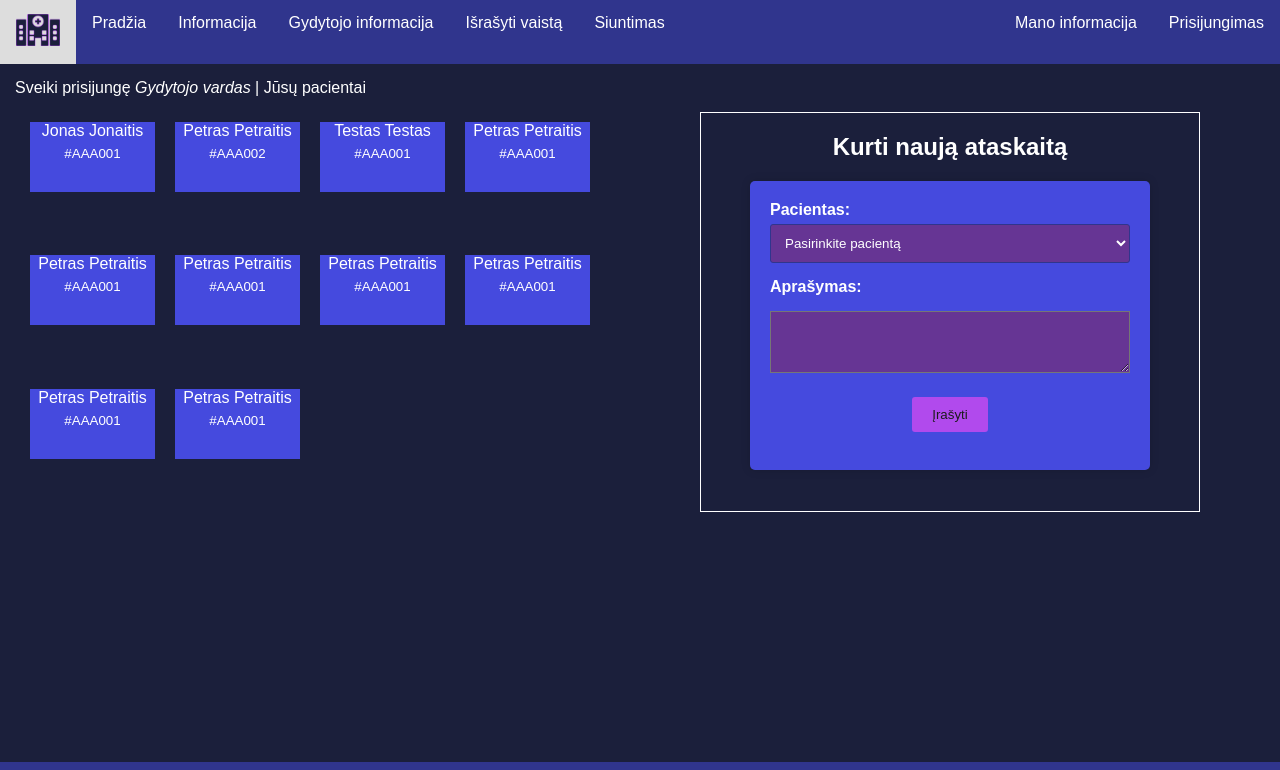
After one commit to MrEchox/ISP-Poliklinika, a PHP site: page /gydytojas.html in a window 1280 px wide. The commit adds this page. Shown: the top 770 px of the page. Run offline with PHP 8.4, Linux system fonts and the light colour scheme.

Commit message:
Gydytojo posistemės html
Pridėtas Gydytojo html.
Iš gydytojo informacijos galima rasti vaisto bei siuntimo puslapius.
Taip pat pridetas naujas "Mano informacija" html
Sukurtas atskiras stylesheet gydytojui

```diff
--- /dev/null
+++ b/gydytojas.css
@@ -0,0 +1,93 @@
+* {
+    margin: 0;
+    padding: 0;
+    box-sizing: border-box;
+}
+
+.welcome{
+    text-align: left;
+    padding: 15px;
+}
+
+.gydytojoInfo{
+    position: relative;
+    display: flex;
+    flex-direction: row;
+    margin: 0 20px;
+    min-height: 400px;
+}
+
+.pacientai{
+    width: 50%;
+    display: flex;
+    flex-wrap: wrap;
+}
+
+.pacientas{
+    position: relative;
+    background-color: var(--primary-color1);
+    padding: 10px 20px 0;
+    margin: 10px;
+    width: 125px;
+    min-height: 50px;
+    max-height: 70px;
+}
+.pacientas a{
+    position: absolute;
+    top: 50%;
+    left: 50%;
+    height: 100%;
+    width: 100%;
+    transform: translate(-50%, -50%);
+    text-decoration: none;
+}
+
+.pacientas a:hover{
+    background-color: var(--secondary-color1);
+}
+
+.ataskaitos{
+    border: solid 1px #fff;
+    position: absolute;
+    top: 0;
+    left: 75%;
+    width: 500px;
+    height: 100%;
+    transform: translateX(-50%);
+
+}
+.ataskaitos h2, .siuntimas h2{
+    padding-top: 20px;
+}
+.ataskaitos form textarea{
+    width: 100%;
+    margin: 10px 0 20px;
+}
+
+.formaVaisto, .formaSiuntimo{
+    padding-bottom: 0;
+}
+
+.formaVaisto label, .formaAtaskaitos label, .formaSiuntimo label{
+    text-align: left;
+}
+
+.information{
+    width: 40%;
+    margin: 0 auto;
+    padding: 20px;
+    display: flex;
+    flex-direction: column;
+}
+
+.asmenineInfo{
+    padding-bottom: 20px;
+}
+
+.profileInfo{
+    display: flex;
+    flex-direction: row;
+    padding: 15px;
+    justify-content: space-between;
+    border-top: solid 1px gray;
+}
--- /dev/null
+++ b/gydytojas.html
@@ -0,0 +1,62 @@
+<!DOCTYPE html>
+<html>
+<head>
+    <title>Pradžia</title>
+    <link rel="stylesheet" href="stylesheet.css">
+    <link rel="stylesheet" href="gydytojas.css">
+</head>
+<body>
+    <!-- NAVBAR -->
+    <div class="navbar">
+        <a class="logo"><img src="LOGO.png" alt="Logo" width="44" height="32"></a>
+        <a href="home.html">Pradžia</a>
+        <a href="info.html">Informacija</a>
+        <a href="gydytojas.html">Gydytojo informacija</a>
+        <a href="vaistas.html">Išrašyti vaistą</a>
+        <a href="siuntimas.html">Siuntimas</a>
+        <a class="right" href="login.html">Prisijungimas</a>
+        <a class="right" href="profile.html">Mano informacija</a>
+    </div>
+
+    <p class="welcome">Sveiki prisijungę <span><i>Gydytojo vardas</i> | Jūsų pacientai</span></p>
+    <div class="gydytojoInfo">
+        <div class="pacientai">
+            <div class="pacientas pacientas1"><a href="pacientas1">Jonas Jonaitis <sub>#AAA001</sub></a></div>
+            <div class="pacientas pacientas2"><a href="pacientas2">Petras Petraitis <sub>#AAA002</sub></a></div>
+            <div class="pacientas pacientas3"><a href="pacientas2">Testas Testas <sub>#AAA001</sub></a></div>
+            <div class="pacientas pacientas4"><a href="pacientas2">Petras Petraitis <sub>#AAA001</sub></a></div>
+            <div class="pacientas pacientas5"><a href="pacientas2">Petras Petraitis <sub>#AAA001</sub></a></div>
+            <div class="pacientas pacientas6"><a href="pacientas2">Petras Petraitis <sub>#AAA001</sub></a></div>
+            <div class="pacientas pacientas7"><a href="pacientas2">Petras Petraitis <sub>#AAA001</sub></a></div>
+            <div class="pacientas pacientas8"><a href="pacientas2">Petras Petraitis <sub>#AAA001</sub></a></div>
+            <div class="pacientas pacientas9"><a href="pacientas2">Petras Petraitis <sub>#AAA001</sub></a></div>
+            <div class="pacientas pacientas10"><a href="pacientas2">Petras Petraitis <sub>#AAA001</sub></a></div>
+
+        </div>
+        <div class="ataskaitos">
+            <h2>Kurti naują ataskaitą</h2>
+            <form action="kurti_ataskaia.php" method="POST" class="formaAtaskaitos"> <!-- Change action into smt that actually does smt-->
+                <label for="text">Pacientas:</label>
+                <select class="inputfield">
+                    <option value="default" >Pasirinkite pacientą</option>
+                    <option value="1" >Jonas Jonauskas</option>
+                    <option value="2">Petras Petrauskas</option>
+                 </select>
+
+                <label for="text">Aprašymas:</label>
+                <textarea type="text" id="aprasymas" name="aprasymas" class="inputfield" required rows="4" cols="50"></textarea>
+
+                <input type="submit" value="Įrašyti">
+                <br><br>
+            </form>
+        </div>
+    </div>
+
+    <footer>
+        <p font-size="14px">@KTU Informatikos Fakultetas | Informacinių sistemų pagrindai</p>
+    </footer>
+    <br>
+    <!-- ---- -->
+
+</body>
+</html>
--- a/home.html
+++ b/home.html
@@ -10,7 +10,9 @@
         <a class="logo"><img src="LOGO.png" alt="Logo" width="44" height="32"></a>
         <a href="home.html">Pradžia</a>
         <a href="info.html">Informacija</a>
+        <a href="gydytojas.html">Gydytojo informacija</a>
         <a class="right" href="login.html">Prisijungimas</a>
+        <a class="right" href="profile.html">Mano informacija</a>
     </div>
     <footer>
         <p font-size="14px">@KTU Informatikos Fakultetas | Informacinių sistemų pagrindai</p>
--- a/info.html
+++ b/info.html
@@ -10,6 +10,7 @@
         <a class="logo"><img src="LOGO.png" alt="Logo" width="44" height="32"></a>
         <a href="home.html">Pradžia</a>
         <a href="info.html">Informacija</a>
+        <a href="gydytojas.html">Gydytojo informacija</a>
         <a class="right" href="login.html">Prisijungimas</a>
     </div>
     <footer>
--- a/stylesheet.css
+++ b/stylesheet.css
@@ -41,7 +41,7 @@ p,a {
 .navbar a {
     float: left;
     font-size: 16px;
-    color: white;
+    color: var(--text-color1);
     text-align: center;
     padding: 14px 16px;
     text-decoration: none;
@@ -62,7 +62,7 @@ p,a {
 footer {
     background-color: var(--secondary-color1);
     color: var(--text-color1);
-    text-align: left;
+    text-align: center;
     padding: 10px 5px;
     position: fixed;
     bottom: 0;
@@ -95,6 +95,7 @@ label {
 }
 
 input[type="text"],
+input[type="textarea"],
 input[type="email"],
 input[type="password"],
 input[type="date"],
```
Also changed, not shown: profile.html (added, +54 -0 lines), siuntimas.html (added, +51 -0 lines), vaistas.html (added, +39 -0 lines).
